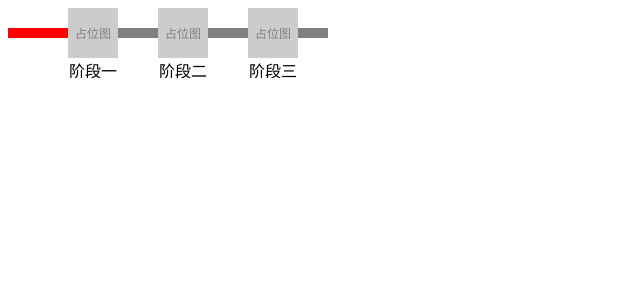
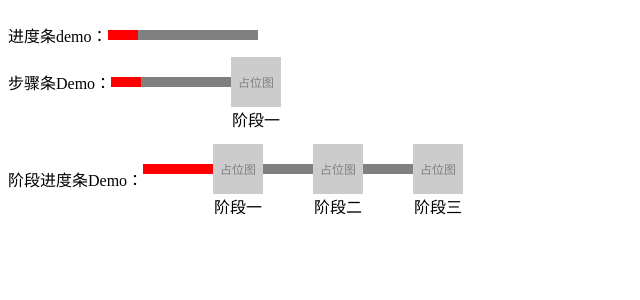
Before and after one commit to XingGuoZM/progress, a React (Create React App) app: page / in a window 1280 px wide. Shown: the top 300 px of the page, without its empty margins (0-640 px from the left). Built offline with nearby package versions, Linux system fonts and the light colour scheme.

Commit message:
components demo

```diff
--- a/src/App.tsx
+++ b/src/App.tsx
@@ -1,25 +1,13 @@
 import React from 'react';
-import Progress from "./components/Progress";
-import Step from "./components/Step";
-import useStageProgress from "./hooks/useStageProgress";
-import data from "./mock/progress.js";
-import "./App.css";
+import ProgressDemo from './pages/ProgressDemo';
+import StepDemo from './pages/StepDemo';
+import StepProgressDemo from './pages/StepProgressDemo';
 
 export default function App() {
-  const { stageList } = data;
-  const { percentList } = useStageProgress(data);
-  const rangeList = new Array(stageList.length).fill(90);
-  return (
-    <div className="stageProgress">
-      {rangeList.map((item, index) => (
-        <Step key={index} {...stageList[index]}>
-          <div className="progressWrap">
-            <Progress item={item} percent={percentList[index]} />
-          </div>
-        </Step>
-      ))}
 
-      {/* <button onClick={handleData}>add</button> */}
-    </div>
-  );
+  return (<div>
+      <ProgressDemo />
+      <StepDemo/>
+      <StepProgressDemo />
+   </div>);
 }
--- a/src/components/Progress/index.tsx
+++ b/src/components/Progress/index.tsx
@@ -1,11 +1,16 @@
 import React from 'react';
 import "./index.css";
 
-export default function Progress(props) {
-  const { item, percent } = props;
+interface IProps{
+    total?:string;
+    percent:number;
+}
+
+export default function Progress(props:IProps) {
+  const { total,percent } = props;
 
   return (
-    <div className="progress" style={{ width: `${item}px` }}>
+    <div className="progress" style={{width:total}}>
       <div
         className="progress-bar"
         style={{
--- a/src/components/Step/index.css
+++ b/src/components/Step/index.css
@@ -1,5 +1,5 @@
 .step-wrap {
-  width: 100%;
+  width: fit-content;
   position: relative;
 }
 .step {
--- a/src/components/Step/index.tsx
+++ b/src/components/Step/index.tsx
@@ -2,10 +2,10 @@ import React, { ReactNode } from "react";
 import "./index.css";
 
 interface IProps {
-  key: number;
+  key?: number;
   text: string;
   status: string;
-  children: ReactNode;
+  children?: ReactNode;
 }
 
 export default function Step(props: IProps) {
--- /dev/null
+++ b/src/pages/ProgressDemo/index.css
@@ -0,0 +1,7 @@
+.progressDemo {
+  width: 300px;
+  height: 10px;
+  margin-top: 30px;
+  display:flex;
+  align-items:center;
+}
--- /dev/null
+++ b/src/pages/ProgressDemo/index.tsx
@@ -0,0 +1,11 @@
+import React from 'react';
+import Progress from '../../components/Progress';
+import './index.css';
+
+export default function ProgressDemo(){
+    return (<div className='progressDemo'>
+        <span>进度条demo：</span>
+        <Progress total='150px' percent = {0.2}/>
+    </div>)
+
+}
--- /dev/null
+++ b/src/pages/StepDemo/index.css
@@ -0,0 +1,10 @@
+.stepDemo {
+  width: 300px;
+  margin-top: 30px;
+  display: flex;
+  align-items: center;
+}
+.stepDemoProgress {
+  width: fit-content;
+  height: 10px;
+}
--- /dev/null
+++ b/src/pages/StepDemo/index.tsx
@@ -0,0 +1,17 @@
+import React from 'react';
+import Step from '../../components/Step';
+import Progress from '../../components/Progress';
+import data from '../../mock/progress';
+import './index.css';
+
+export default function StepDemo(){
+    const { stageList } = data;
+    return <div className='stepDemo'>
+        <span>步骤条Demo：</span>
+        <Step {...stageList[0]}>
+          <div className="stepDemoProgress">
+            <Progress total='150px' percent = {0.2}/>
+          </div>
+        </Step>
+    </div>
+}
--- a/src/App.css
+++ b/src/pages/StepProgressDemo/index.css
@@ -1,3 +1,9 @@
+.stepProgressDemo {
+  margin-top: 50px;
+  display: flex;
+  align-items: center;
+}
+
 .stageProgress {
   width: 320px;
   padding-top: 20px;
--- /dev/null
+++ b/src/pages/StepProgressDemo/index.tsx
@@ -0,0 +1,26 @@
+import React from 'react';
+import Progress from "../../components/Progress";
+import Step from "../../components/Step";
+import useStageProgress from "../../hooks/useStageProgress";
+import data from "../../mock/progress.js";
+import './index.css';
+
+export default function StepProgressDemo(){
+    const { stageList } = data;
+    const { percentList } = useStageProgress(data);
+    const rangeList = new Array(stageList.length).fill(100);
+
+    return <div className="stepProgressDemo">
+          <span>阶段进度条Demo：</span>
+          <div className="stageProgress">
+            {rangeList.map((item, index) => (
+                <Step key={index} {...stageList[index]}>
+                <div className="progressWrap">
+                    <Progress total={`${item}px`} percent={percentList[index]} />
+                </div>
+                </Step>
+            ))}
+        </div>
+    </div>
+
+}
```
